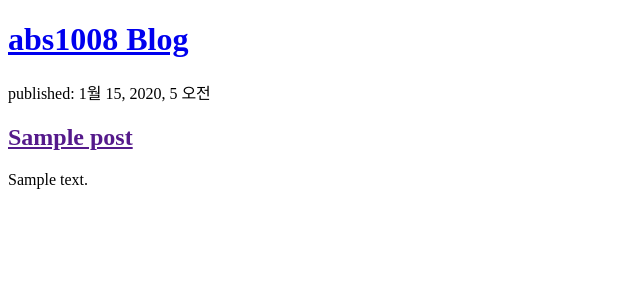
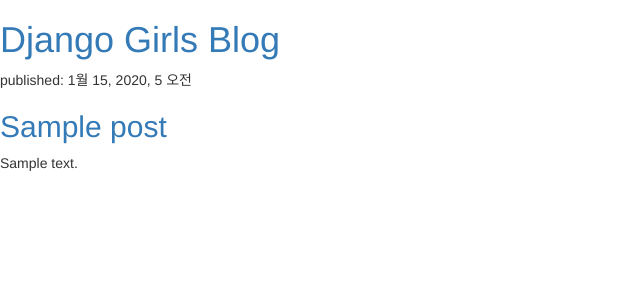
Before and after one commit to ByeongsooAhn/my-first-blog, a Django app: page / in a window 1280 px wide. Shown: the top 300 px of the page, without its empty margins (0-640 px from the left). Run offline with Django 3.2, Linux system fonts and the light colour scheme; tables that the repository leaves empty hold one stand-in row (values such as "Sample post"); some libraries are stand-ins or nearby versions.

Commit message:
Modified templates

```diff
--- a/blog/templates/blog/post_list.html
+++ b/blog/templates/blog/post_list.html
@@ -2,17 +2,20 @@
 <html>
     <head>
         <title>abs1008 blog</title>
+        <link rel="stylesheet" href="//maxcdn.bootstrapcdn.com/bootstrap/3.2.0/css/bootstrap.min.css">
+        <link rel="stylesheet" href="//maxcdn.bootstrapcdn.com/bootstrap/3.2.0/css/bootstrap-theme.min.css">
     </head>
     <body>
         <div>
-            <h1><a href="/">abs1008 Blog</a></h1>
+            <h1><a href="/">Django Girls Blog</a></h1>
         </div>
+
         {% for post in posts %}
-        <div>
-            <p>published: {{ post.published_date }}</p>
-            <h2><a href="">{{ post.title }}</a></h2>
-            <p>{{ post.text|linebreaksbr }}</p>
-        </div>
+            <div>
+                <p>published: {{ post.published_date }}</p>
+                <h2><a href="">{{ post.title }}</a></h2>
+                <p>{{ post.text|linebreaksbr }}</p>
+            </div>
         {% endfor %}
     </body>
 </html>
```
